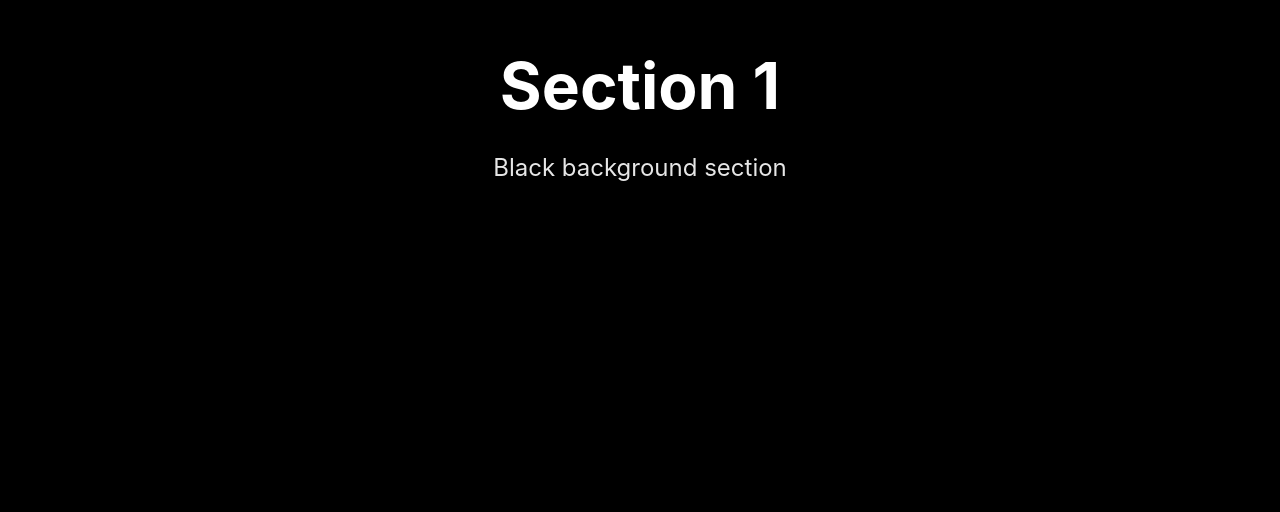
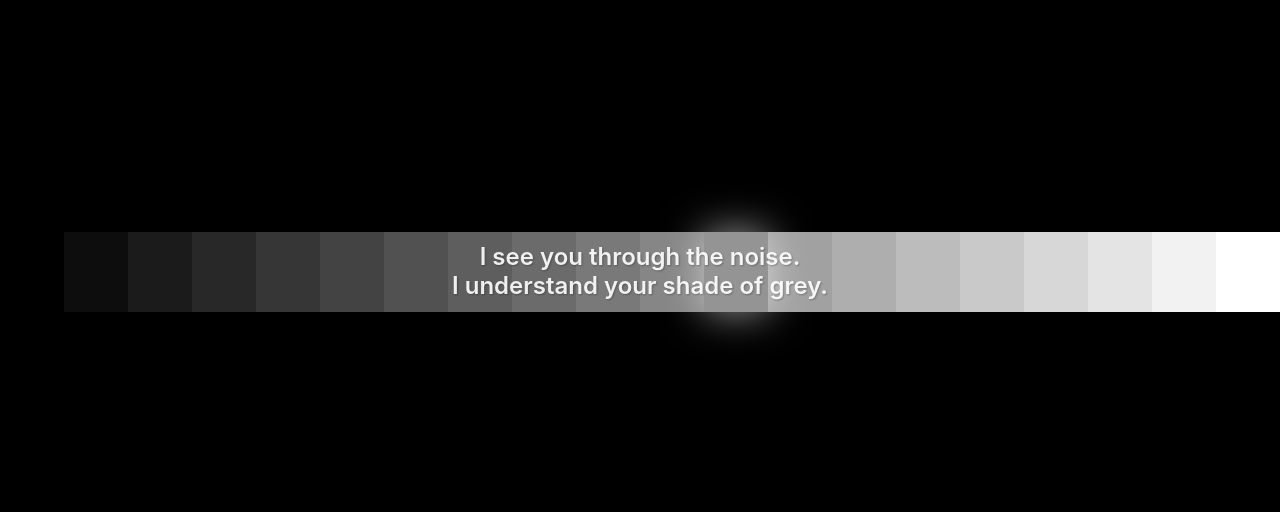
Before and after one commit to divyansh-1009/Landing-Page, a React (Vite) app: page / in a window 1280 px wide. Shown: the part 288-800 px from the top of the page. Built offline with nearby package versions, Linux system fonts and the light colour scheme.

Commit message:
section 1 made

```diff
--- a/src/App.css
+++ b/src/App.css
@@ -14,6 +14,107 @@
   justify-content: center;
   padding: 2rem;
   box-sizing: border-box;
+}
+
+/* Section 1 - Rectangles Animation */
+#section-1 {
+  background: #000000;
+  padding: 0;
+  overflow: hidden;
+}
+
+.rectangles-container {
+  position: absolute;
+  top: 70%;
+  left: 0;
+  width: 100vw;
+  height: 80px;
+  display: flex;
+  align-items: center;
+  justify-content: stretch;
+  padding: 0;
+  margin: 0;
+  transform: translateY(-50%);
+}
+
+.rectangle {
+  height: 80px;
+  width: calc(100vw / 20);
+  margin: 0;
+  animation: fadeIn 1s ease-in-out forwards;
+  opacity: 0;
+  transition: all 0.2s ease-out;
+  transform-origin: left center;
+  position: relative;
+  flex-shrink: 0;
+}
+
+.rectangle.selected {
+  transition: all 0.15s ease-out;
+}
+
+@keyframes fadeIn {
+  from {
+    opacity: 0;
+    transform: translateY(20px);
+  }
+  to {
+    opacity: 1;
+    transform: translateY(0);
+  }
+}
+
+/* Stagger the fade-in animation */
+.rectangle:nth-child(1) { animation-delay: 0.1s; }
+.rectangle:nth-child(2) { animation-delay: 0.15s; }
+.rectangle:nth-child(3) { animation-delay: 0.2s; }
+.rectangle:nth-child(4) { animation-delay: 0.25s; }
+.rectangle:nth-child(5) { animation-delay: 0.3s; }
+.rectangle:nth-child(6) { animation-delay: 0.35s; }
+.rectangle:nth-child(7) { animation-delay: 0.4s; }
+.rectangle:nth-child(8) { animation-delay: 0.45s; }
+.rectangle:nth-child(9) { animation-delay: 0.5s; }
+.rectangle:nth-child(10) { animation-delay: 0.55s; }
+.rectangle:nth-child(11) { animation-delay: 0.6s; }
+.rectangle:nth-child(12) { animation-delay: 0.65s; }
+.rectangle:nth-child(13) { animation-delay: 0.7s; }
+.rectangle:nth-child(14) { animation-delay: 0.75s; }
+.rectangle:nth-child(15) { animation-delay: 0.8s; }
+.rectangle:nth-child(16) { animation-delay: 0.85s; }
+.rectangle:nth-child(17) { animation-delay: 0.9s; }
+.rectangle:nth-child(18) { animation-delay: 0.95s; }
+.rectangle:nth-child(19) { animation-delay: 1s; }
+.rectangle:nth-child(20) { animation-delay: 1.05s; }
+
+.overlay-text {
+  position: absolute;
+  top: 50%;
+  left: 50%;
+  transform: translate(-50%, -50%);
+  text-align: center;
+  color: #ffffff;
+  font-size: 2.5rem;
+  font-weight: 600;
+  z-index: 20;
+  text-shadow: 2px 2px 8px rgba(0, 0, 0, 0.8);
+  animation: textFadeIn 1s ease-in-out forwards;
+  opacity: 0;
+}
+
+.overlay-text p {
+  margin: 0.5rem 0;
+  line-height: 1.2;
+}
+
+@keyframes textFadeIn {
+  from {
+    opacity: 0;
+    transform: translate(-50%, -50%) scale(0.9);
+  }
+  to {
+    opacity: 1;
+    transform: translate(-50%, -50%) scale(1);
+  }
 }
 
 .section-full h1 {
--- a/src/App.tsx
+++ b/src/App.tsx
@@ -1,11 +1,112 @@
+import { useEffect, useState, useRef } from 'react'
 import './App.css'
 
 function App() {
+  const [scrollY, setScrollY] = useState(0)
+  const [selectedRectIndex, setSelectedRectIndex] = useState<number | null>(null)
+  const [showText, setShowText] = useState(false)
+  const section1Ref = useRef<HTMLElement>(null)
+
+  useEffect(() => {
+    const handleScroll = () => {
+      setScrollY(window.scrollY)
+    }
+
+    window.addEventListener('scroll', handleScroll)
+    return () => window.removeEventListener('scroll', handleScroll)
+  }, [])
+
+  useEffect(() => {
+    // Select a random rectangle (index >= 5) after component mounts
+    const randomIndex = Math.floor(Math.random() * 15) + 5; // 5 to 19
+    setSelectedRectIndex(randomIndex)
+  }, [])
+
+  // Calculate animation progress based on scroll within section 1
+  const getAnimationProgress = () => {
+    const sectionHeight = window.innerHeight
+    const progress = Math.min(scrollY / (sectionHeight * 0.5), 1) // Complete animation at 50% of section height
+    return progress
+  }
+
+  const animationProgress = getAnimationProgress()
+
+  // Show text when animation is about 50% complete
+  useEffect(() => {
+    if (animationProgress > 0.5) {
+      setShowText(true)
+    }
+  }, [animationProgress])
+
   return (
     <div className="app-container">
-      <section className="section-full" id="section-1">
-        <h1>Section 1</h1>
-        <p>Black background section</p>
+      <section className="section-full" id="section-1" ref={section1Ref}>
+        <div className="rectangles-container">
+          {(() => {
+            // Calculate the selected rectangle's color once
+            const selectedColorValue = selectedRectIndex !== null
+              ? Math.round((selectedRectIndex / 19) * 255)
+              : 0
+            const selectedBackgroundColor = `rgb(${selectedColorValue}, ${selectedColorValue}, ${selectedColorValue})`
+
+            return Array.from({ length: 20 }, (_, index) => {
+              const isSelected = index === selectedRectIndex
+              const opacity = 1 - animationProgress * (isSelected ? 0 : 1)
+
+              // Use original color before scrolling, selected color after scrolling
+              let backgroundColor: string
+              if (animationProgress > 0 && selectedRectIndex !== null) {
+                // ALL rectangles use the exact same color as the selected rectangle
+                backgroundColor = selectedBackgroundColor
+              } else {
+                // Original gradient colors before scrolling
+                const colorValue = Math.round((index / 19) * 255)
+                backgroundColor = `rgb(${colorValue}, ${colorValue}, ${colorValue})`
+              }
+
+              // Calculate expansion for selected rectangle to full width
+              const baseStyle: React.CSSProperties = {
+                backgroundColor,
+                opacity,
+                filter: isSelected && animationProgress === 0
+                  ? `drop-shadow(0 0 20px rgba(255, 255, 255, 0.6))`
+                  : 'none',
+                zIndex: isSelected ? 10 : 1,
+              }
+
+              let style = baseStyle
+
+              if (isSelected && animationProgress > 0) {
+                // Make the selected rectangle expand to full width
+                const finalWidth = 100; // 100vw
+                const currentWidth = 100 / 20; // Each rectangle is 5vw initially
+                const widthScale = (finalWidth / currentWidth) * animationProgress
+                const leftOffset = -(index * currentWidth) * animationProgress
+
+                style = {
+                  ...baseStyle,
+                  transform: `translateX(${leftOffset}vw) scaleX(${1 + (widthScale - 1)})`,
+                  width: `${currentWidth}vw`
+                }
+              }
+
+              return (
+                <div
+                  key={index}
+                  className={`rectangle ${isSelected ? 'selected' : ''}`}
+                  style={style}
+                />
+              )
+            })
+          })()}
+
+          {showText && (
+            <div className="overlay-text">
+              <p>I see you through the noise.</p>
+              <p>I understand your shade of grey.</p>
+            </div>
+          )}
+        </div>
       </section>
 
       <section className="section-full" id="section-2">
```
